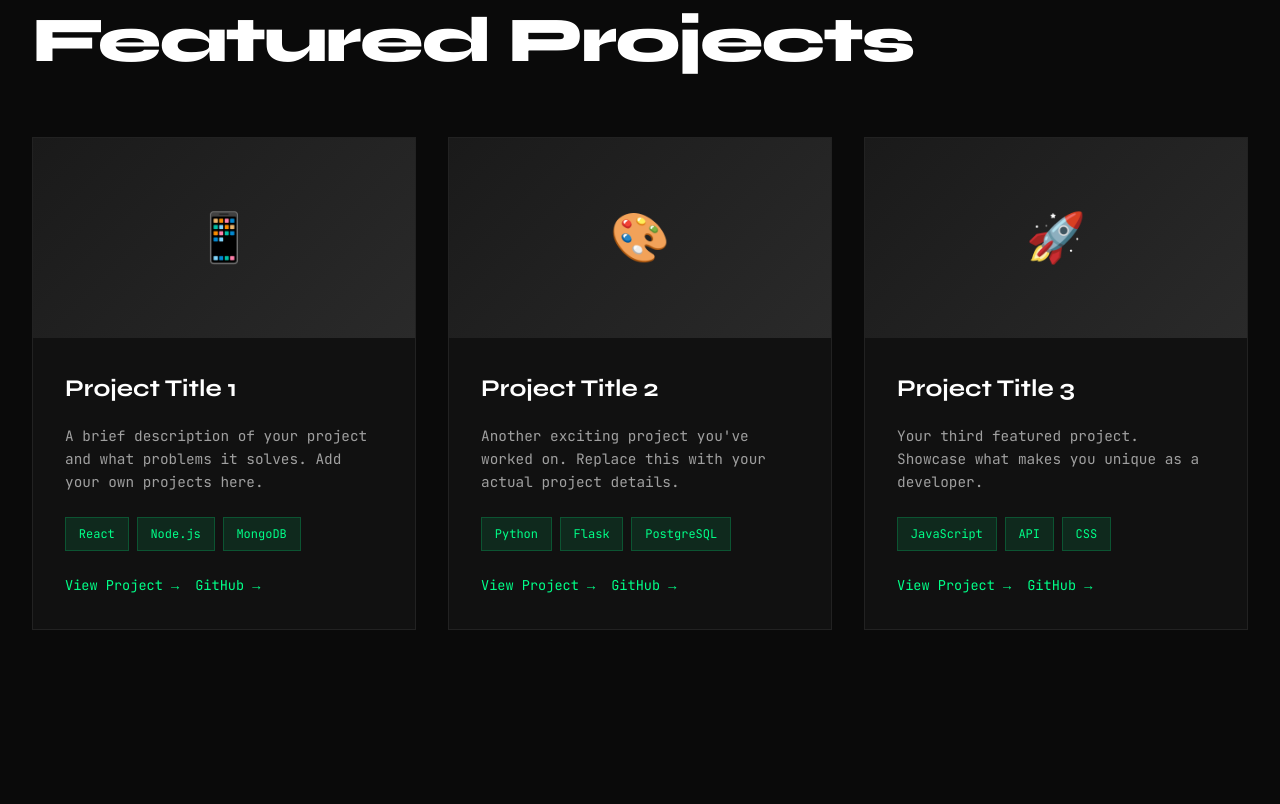
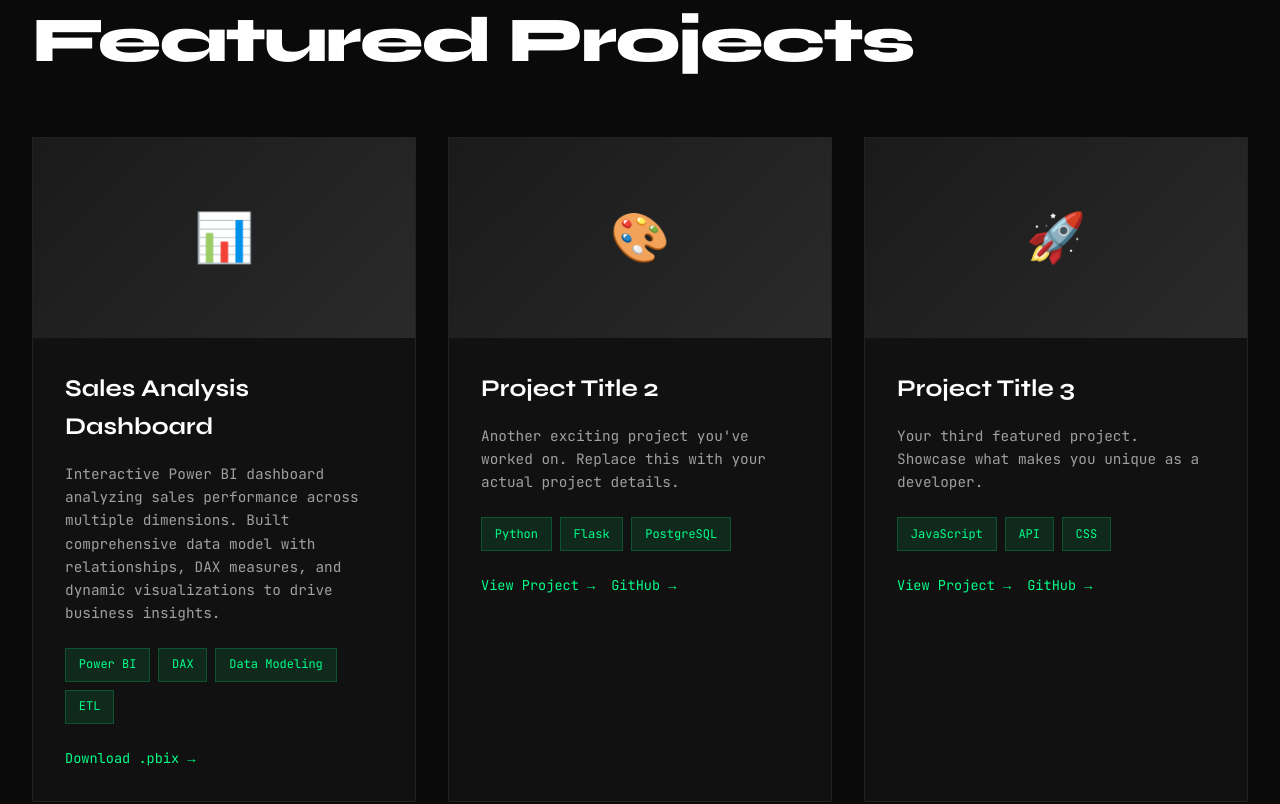
Before and after one commit to YasalShariq/yasalshariq.github.io, a plain HTML site: page index.html in a window 1280 px wide. Shown: the part 3480-4284 px from the top of the page. Drawn offline with Linux system fonts and the light colour scheme.

Commit message:
Add files via upload

```diff
--- a/index.html
+++ b/index.html
@@ -707,20 +707,20 @@
         </div>
 
         <div class="projects-grid">
-            <!-- Project Card 1 -->
+            <!-- Project Card 1 - Power BI Analysis -->
             <div class="project-card">
-                <div class="project-image">📱</div>
+                <div class="project-image">📊</div>
                 <div class="project-content">
-                    <h3>Project Title 1</h3>
-                    <p>A brief description of your project and what problems it solves. Add your own projects here.</p>
+                    <h3>Sales Analysis Dashboard</h3>
+                    <p>Interactive Power BI dashboard analyzing sales performance across multiple dimensions. Built comprehensive data model with relationships, DAX measures, and dynamic visualizations to drive business insights.</p>
                     <div class="project-tags">
-                        <span class="project-tag">React</span>
-                        <span class="project-tag">Node.js</span>
-                        <span class="project-tag">MongoDB</span>
+                        <span class="project-tag">Power BI</span>
+                        <span class="project-tag">DAX</span>
+                        <span class="project-tag">Data Modeling</span>
+                        <span class="project-tag">ETL</span>
                     </div>
                     <div class="project-links">
-                        <a href="#" class="project-link">View Project →</a>
-                        <a href="#" class="project-link">GitHub →</a>
+                        <a href="projects/powerbi-sales-analysis/analysis.pbix" download class="project-link">Download .pbix →</a>
                     </div>
                 </div>
             </div>
```
